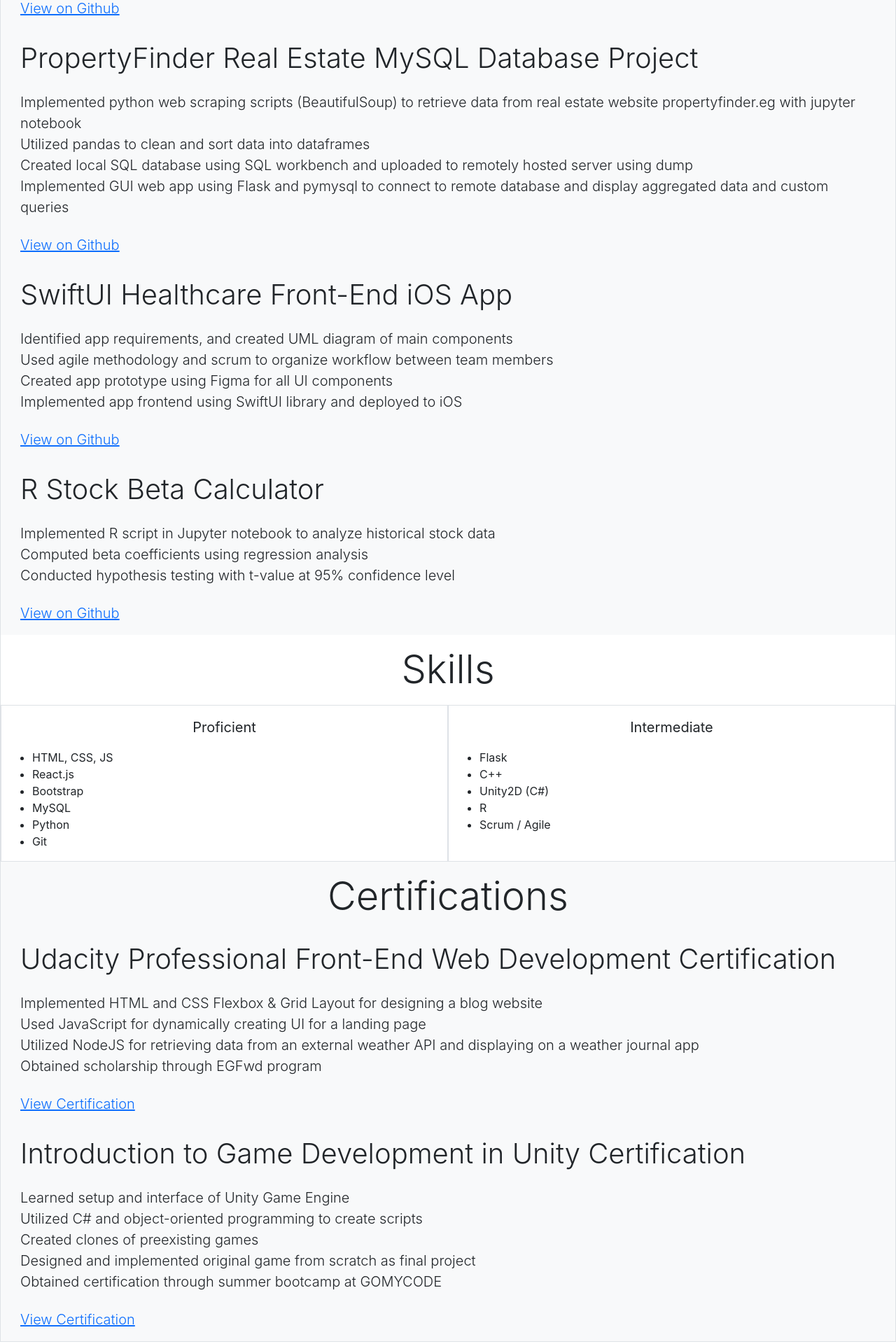
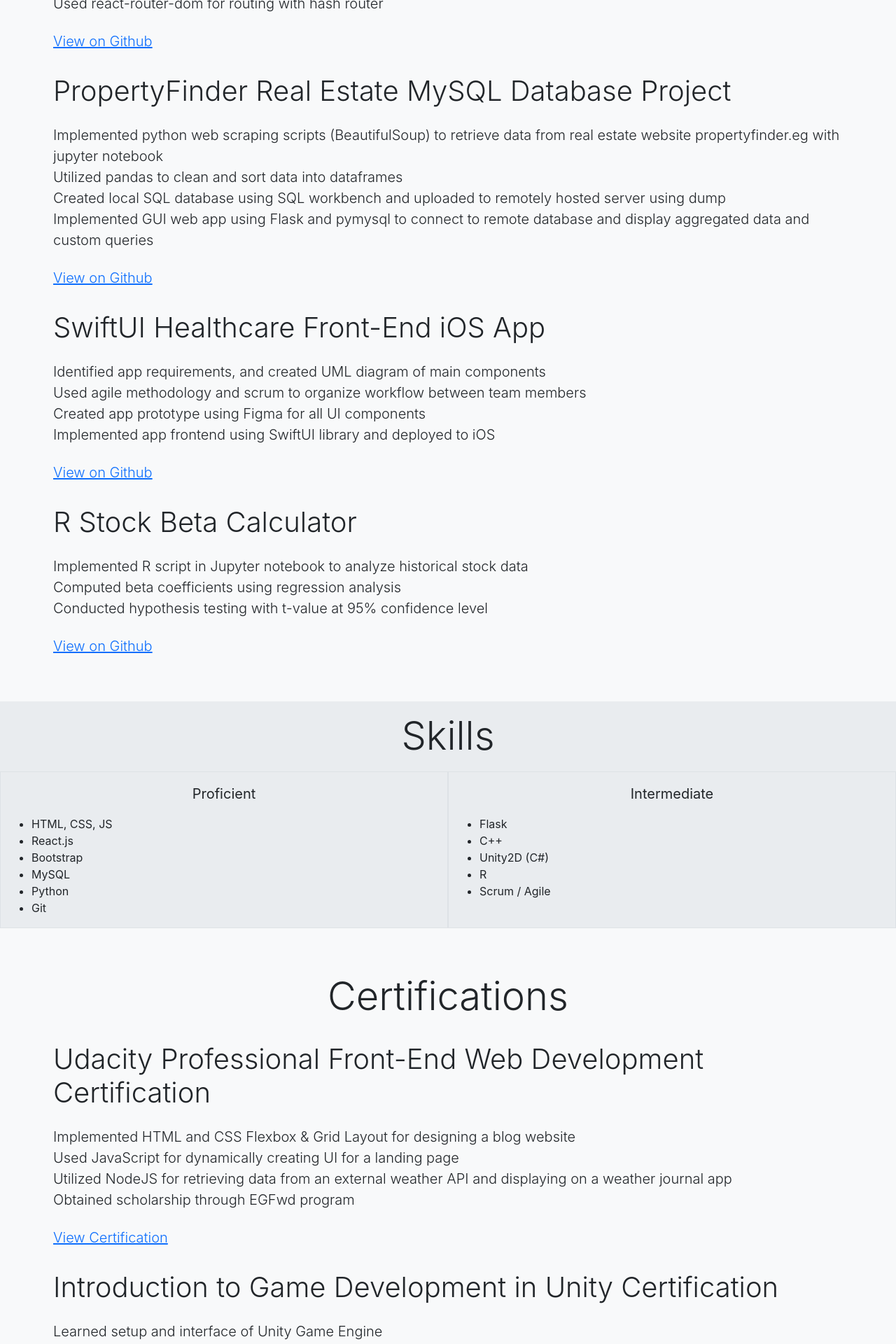
Before and after one commit to ibrahimelnemr/portfolio, a React (Create React App) app: page / in a window 1280 px wide. Shown: the part 880-2800 px from the top of the page at 70% size. Built offline with nearby package versions, Linux system fonts and the light colour scheme.

Commit message:
improve spacing and color

```diff
--- a/src/App.css
+++ b/src/App.css
@@ -33,4 +33,5 @@
 
 #about, #skills, #resume {
   /* background-color: #E9ECEF; */
+  background-color: rgb(233, 236, 239);
 }
--- a/src/components/Certifications.js
+++ b/src/components/Certifications.js
@@ -4,7 +4,7 @@
 return(
 
 <>
-<div id="certifications" class="row p-0 m-0 bg-light">
+<div id="certifications" class="row p-5 m-0 bg-light">
     <div class="col-12">
             <div class="text-center p-2 m-2 display-4">
                 Certifications
--- a/src/components/Main.js
+++ b/src/components/Main.js
@@ -10,7 +10,7 @@
 
 function Main() {
 return(
-<main id="main" class="container-fluid d-flex flex-column min-vh-100 border p-0">
+<main id="main" class="container-fluid d-flex flex-column min-vh-100 p-0">
     <Navbar/>
     <About/>
     <Projects/>
--- a/src/components/Projects.js
+++ b/src/components/Projects.js
@@ -5,7 +5,7 @@
 return(
 
 <>
-<div id="projects" class="row p-0 m-0 bg-light">
+<div id="projects" class="row p-5 m-0 bg-light">
     <div class="col-12">
         <div class="text-center p-2 m-2 display-4">
             Projects
```
